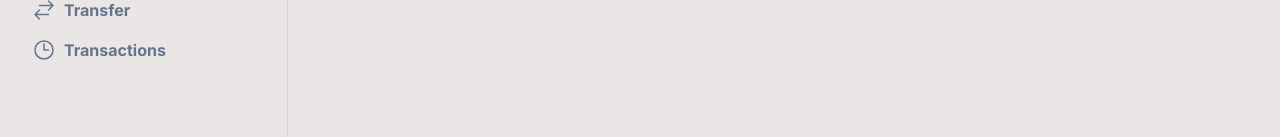
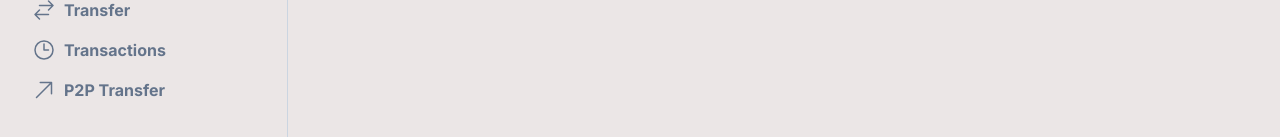
Before and after one commit to pradhumngautam/payTM, a Next.js app in the folder apps/user-app/: page /dashboard in a window 1280 px wide. Shown: the part 219-356 px from the top of the page. Built offline with nearby package versions, Linux system fonts and the light colour scheme; no server answers.

Commit message:
feat p2p transaction

```diff
--- a/apps/user-app/app/(dashboard)/layout.tsx
+++ b/apps/user-app/app/(dashboard)/layout.tsx
@@ -19,6 +19,11 @@ export default function Layout({
             href={"/transactions"}
             icon={<TransactionsIcon />}
             title="Transactions"
+          />
+          <SidebarItem
+            href={"/p2p"}
+            icon={<P2PTransferIcon />}
+            title="P2P Transfer"
           />
         </div>
       </div>
@@ -83,3 +88,21 @@ function TransactionsIcon() {
     </svg>
   );
 }
+function P2PTransferIcon() {
+  return (
+    <svg
+      xmlns="http://www.w3.org/2000/svg"
+      fill="none"
+      viewBox="0 0 24 24"
+      stroke-width="1.5"
+      stroke="currentColor"
+      className="w-6 h-6"
+    >
+      <path
+        stroke-linecap="round"
+        stroke-linejoin="round"
+        d="m4.5 19.5 15-15m0 0H8.25m11.25 0v11.25"
+      />
+    </svg>
+  );
+}
--- /dev/null
+++ b/apps/user-app/app/(dashboard)/p2p/page.tsx
@@ -0,0 +1,5 @@
+export default function() {
+    return <div>
+        p2p
+    </div>
+}
```
